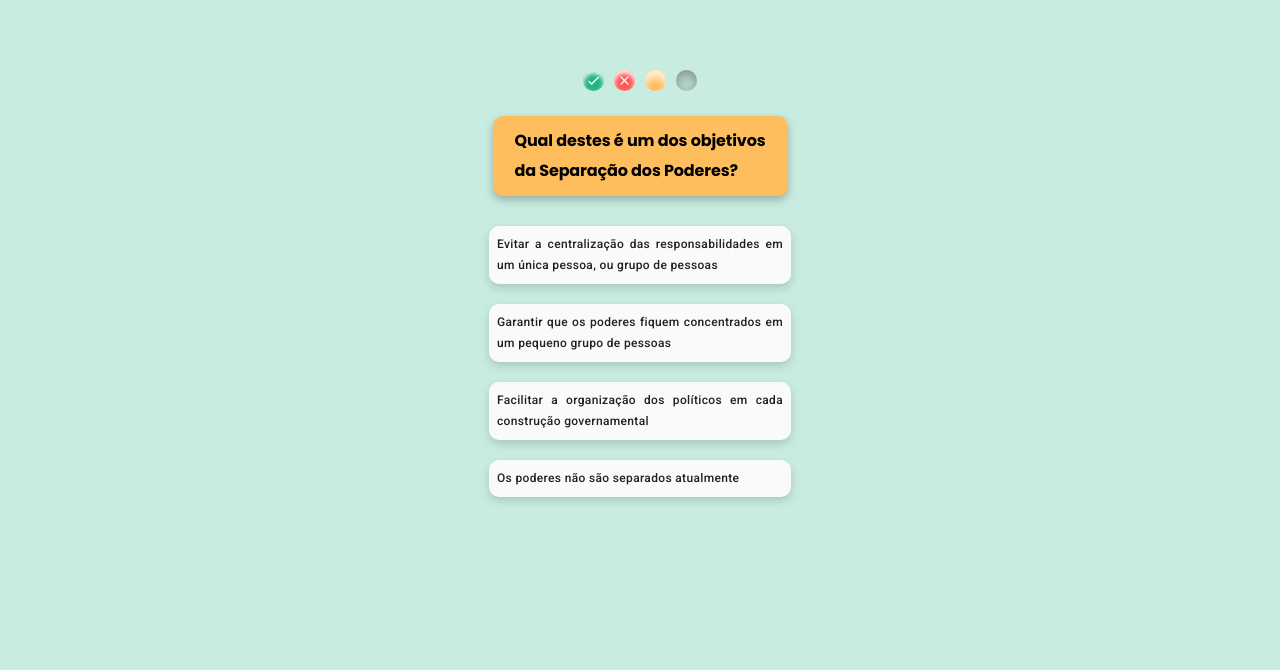
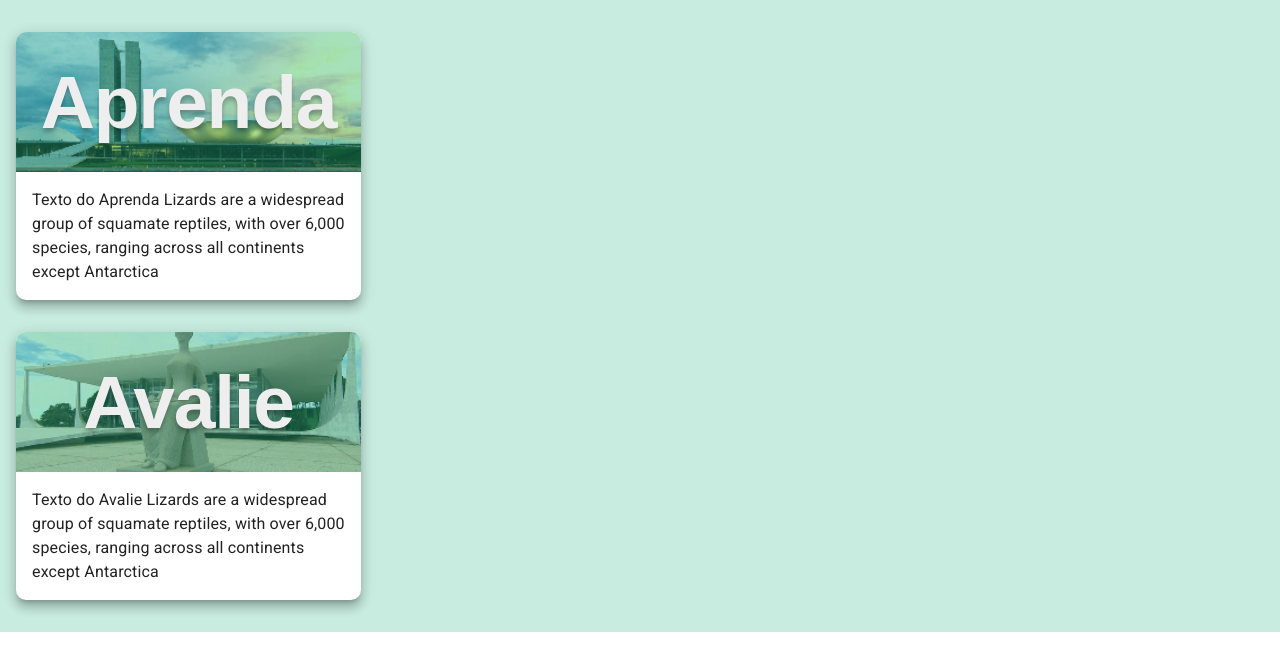
Before and after one commit to hack-a-ton-pet/capivare.me, a React (Create React App) app: page /menu in a window 1280 px wide. Shown: the top 670 px of the page. Built offline with nearby package versions, Linux system fonts and the light colour scheme.

Commit message:
Fix: dados dinamicos da tela de quiz

```diff
--- a/src/App.tsx
+++ b/src/App.tsx
@@ -3,12 +3,11 @@
 import './App.css'
 import './Color.css'
 import './Var.css'
-import Quiz from './view/quiz'
 
 const App: React.FC = () => {
 	return (
 		<div className='app'>
-			<Quiz />
+			<Main />
 		</div>
 	)
 }
--- a/src/view/quiz/index.tsx
+++ b/src/view/quiz/index.tsx
@@ -3,8 +3,13 @@
 import CapiQuestionStatusCircle from '../../component/question_status_circle'
 import CapiAnswerButton from '../../component/answer_button'
 import './styles.css'
+import QuizItem from '../../type/quiz/QuizItem'
 
-const Quiz: React.FC = () => {
+interface QuizProps {
+	quizItem: QuizItem
+}
+
+const Quiz: React.FC<QuizProps> = ({ quizItem }) => {
 	return (
 		<div className='quiz'>
 			<div className='quiz_circles'>
@@ -14,25 +19,18 @@
 				<CapiQuestionStatusCircle status='not_answered' />
 			</div>
 			<div className='quiz_question'>
-				<CapiQuestionCard question='Qual destes é um dos objetivos da Separação dos Poderes?' />
+				<CapiQuestionCard question={quizItem.question} />
 			</div>
 			<div className='quiz_answers'>
-				<CapiAnswerButton
-					text='Evitar a centralização das responsabilidades em um única pessoa, ou grupo de pessoas'
-					onClick={() => {}}
-				/>
-				<CapiAnswerButton
-					text='Garantir que os poderes fiquem concentrados em um pequeno grupo de pessoas'
-					onClick={() => {}}
-				/>
-				<CapiAnswerButton
-					text='Facilitar a organização dos políticos em cada construção governamental'
-					onClick={() => {}}
-				/>
-				<CapiAnswerButton
-					text='Os poderes não são separados atualmente'
-					onClick={() => {}}
-				/>
+				{quizItem.anwers.map((e, index) => {
+					return (
+						<CapiAnswerButton
+							key={index}
+							text={e.text}
+							onClick={() => {}}
+						/>
+					)
+				})}
 			</div>
 		</div>
 	)
```
